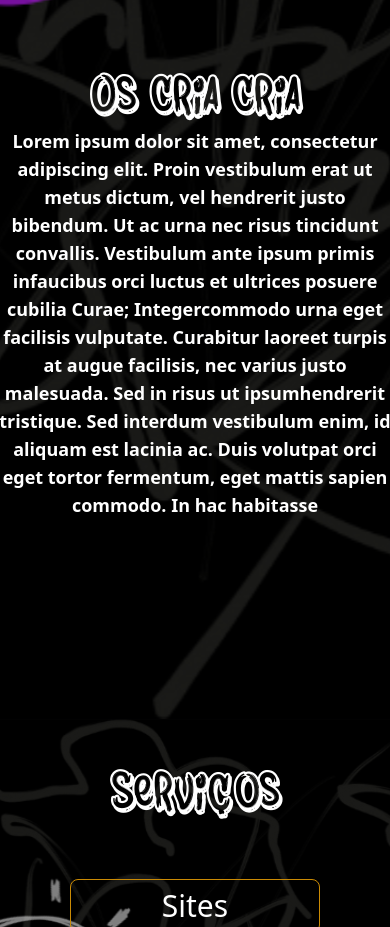
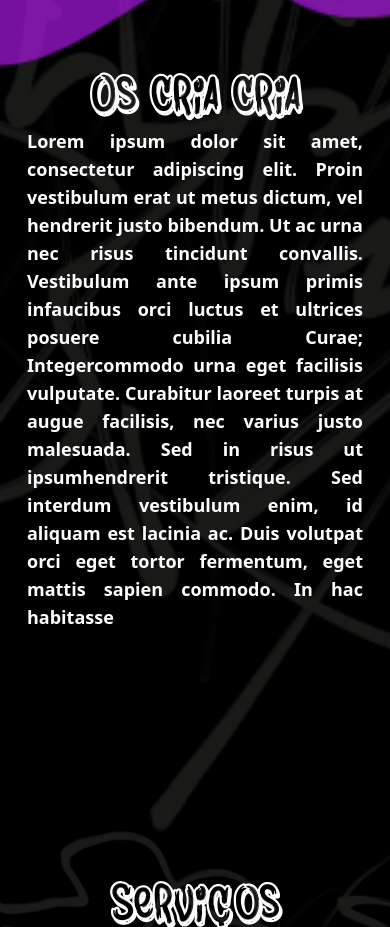
Before and after one commit to Antonio-Jr28/os-cria-cria, a React (Vite) app: page / in a window 390 px wide. Shown: the part 1060-1987 px from the top of the page. Built offline with nearby package versions, Linux system fonts and the light colour scheme.

Commit message:
colocando padding no fale conosco a versao movel e ajustando o formato de texto

```diff
--- a/src/components/about-us/abount-us-componente.tsx
+++ b/src/components/about-us/abount-us-componente.tsx
@@ -43,8 +43,8 @@ export const AboutUs = () => {
         <h1 className="text-bombing text-6xl md:text-8xl mt-5 text-white">
           {aboutUsStrings.brand}
         </h1>
-        <div className="w-[400px]">
-          <p className="text-white text-center text-lg font-bold ">
+        <div className="w-[400px] pl-8 pr-8 md:pl-0 md:pr-0">
+          <p className="text-white text-justify text-lg font-bold ">
             {aboutUsStrings.description}
           </p>
         </div>
```
